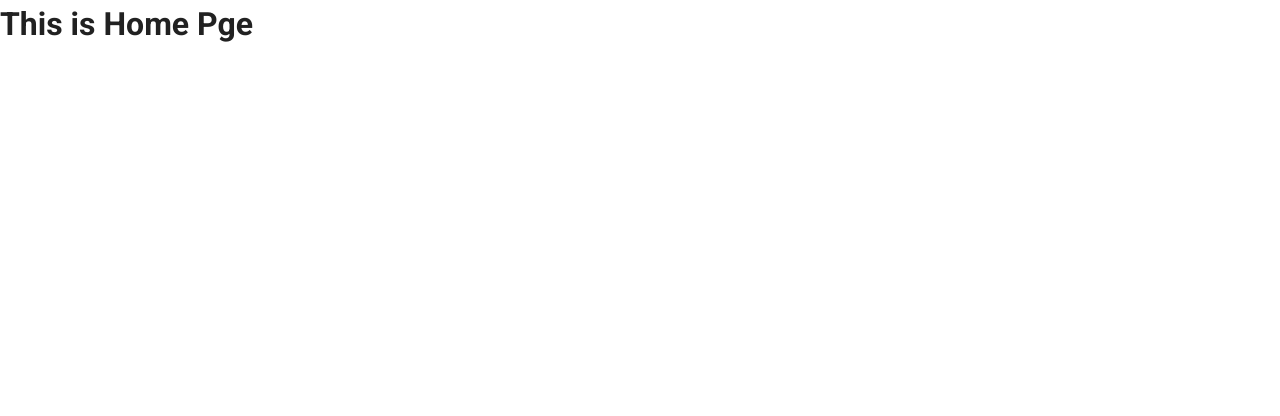
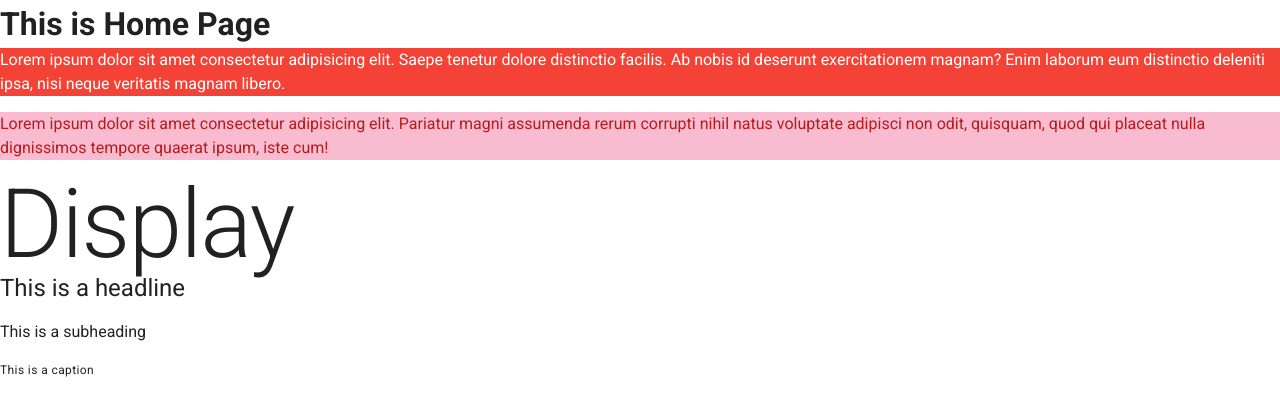
Before and after one commit to bryantran3562/vuetify-study, a Vue app: page / in a window 1280 px wide. Shown: the top 416 px of the page. Built offline with nearby package versions, Linux system fonts and the light colour scheme.

Commit message:
vuetify-text-color

```diff
--- a/src/views/Home.vue
+++ b/src/views/Home.vue
@@ -1,6 +1,24 @@
 <template>
   <div class="home">
-    <h1>This is Home Pge</h1>
+    <h1>This is Home Page</h1>
+    <!-- BT:
+    red: Background color
+    white--text: white color first and then --text to change text color
+     -->
+    <p class="red white--text">Lorem ipsum dolor sit amet consectetur adipisicing elit. Saepe tenetur dolore distinctio facilis. Ab nobis id deserunt exercitationem magnam? Enim laborum eum distinctio deleniti ipsa, nisi neque veritatis magnam libero.</p>
+    <!-- BT:
+    pink lighten-4: make background with lighten color
+    red--text text--darken-4: color of the text and to make the text darker, you have to use: text--darken4
+     -->
+    <p class="pink lighten-4 red--text text--darken-4">Lorem ipsum dolor sit amet consectetur adipisicing elit. Pariatur magni assumenda rerum corrupti nihil natus voluptate adipisci non odit, quisquam, quod qui placeat nulla dignissimos tempore quaerat ipsum, iste cum!</p>
+
+
+    <!-- BT - Font -->
+
+    <h1 class="display-4">Display</h1>
+    <p class="headline">This is a headline</p>
+    <p class="subheading">This is a subheading</p>
+    <p class="caption">This is a caption</p>
   </div>
 </template>
 
```
